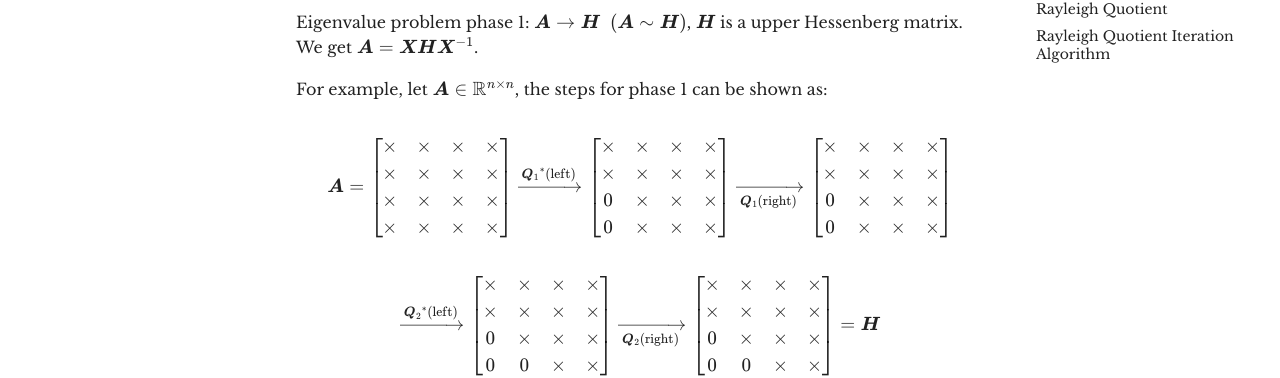
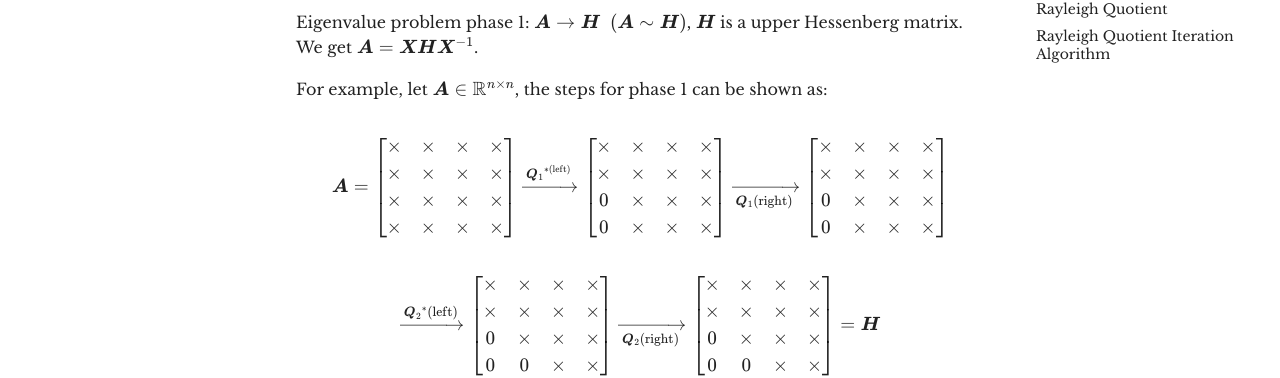
Before and after one commit to ajeetkbhardwaj/ai-for-developers, an MkDocs documentation site: the page built from docs/Eigenvalue/Classical_Eigenvalue_Algorithms.md, in a window 1280 px wide and 900 px high. Shown: the part 357-735 px from the top of the window. Built offline with MkDocs 1.6.1 and Material for MkDocs 9.7.7, drawn with Linux system fonts in a browser that asks for light colours; comment, search, counter and statistics services are not loaded.

Commit message:
kast try

```diff
--- a/docs/Eigenvalue/Classical_Eigenvalue_Algorithms.md
+++ b/docs/Eigenvalue/Classical_Eigenvalue_Algorithms.md
@@ -14,7 +14,7 @@ $$
 	\times&		\times&		\times&		\times\\
 	\times&		\times&		\times&		\times\\
 	\times&		\times&		\times&		\times\\
-\end{matrix} \right] \xrightarrow{{\boldsymbol{Q}_1}^*\left( \mathrm{left} \right)}\left[ \begin{matrix}
+\end{matrix} \right] \xrightarrow{{ \boldsymbol{Q}_1}^{*\left( \mathrm{left} \right)}} \left[ \begin{matrix}
 	\times&		\times&		\times&		\times\\
 	\times&		\times&		\times&		\times\\
 	0&		\times&		\times&		\times\\
```
Also changed, not shown: site/Eigenvalue/Classical_Eigenvalue_Algorithms/index.html, site/search/search_index.json.
